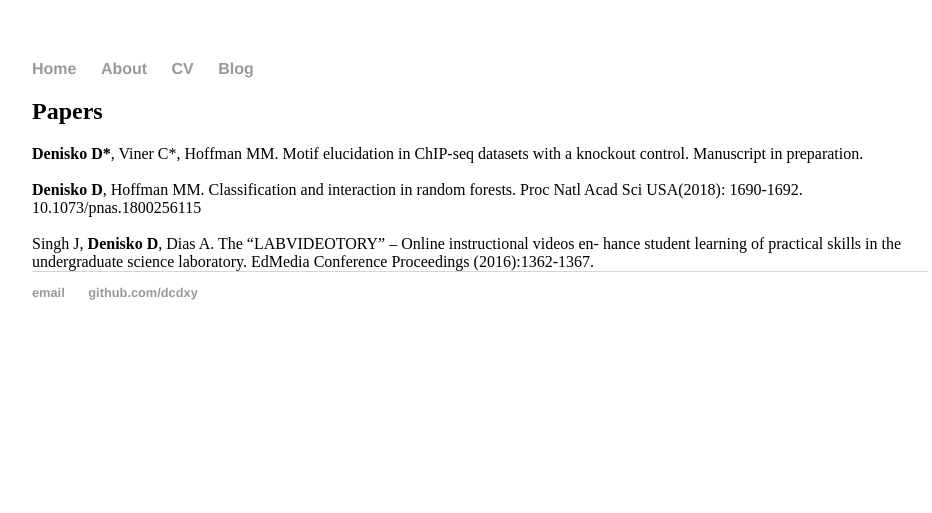
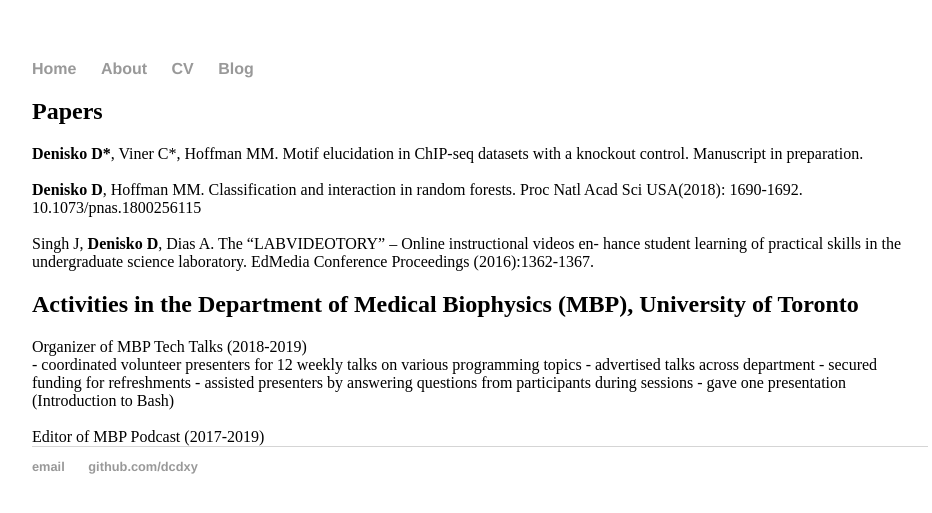
Before and after one commit to dcdxy/old-website, a Jekyll site: the page built from cv/index.html, in a window 1280 px wide. Shown: the top 513 px of the page, without its empty margins (160-1092 px from the left). Built offline with Jekyll 4.4.1, drawn with Linux system fonts in a browser that asks for light colours.

Commit message:
Added activities

```diff
--- a/cv/index.html
+++ b/cv/index.html
@@ -10,3 +10,15 @@ title: CV
 <br>
 <br>
 Singh J, <b>Denisko D</b>, Dias A. The “LABVIDEOTORY” – Online instructional videos en- hance student learning of practical skills in the undergraduate science laboratory. EdMedia Conference Proceedings (2016):1362-1367.
+<br>
+<h2>Activities in the Department of Medical Biophysics (MBP), University of Toronto</h2>
+Organizer of MBP Tech Talks (2018-2019)
+<br>
+- coordinated volunteer presenters for 12 weekly talks on various programming topics
+- advertised talks across department
+- secured funding for refreshments
+- assisted presenters by answering questions from participants during sessions
+- gave one presentation (Introduction to Bash)
+<br>
+<br>
+Editor of MBP Podcast (2017-2019)
```
